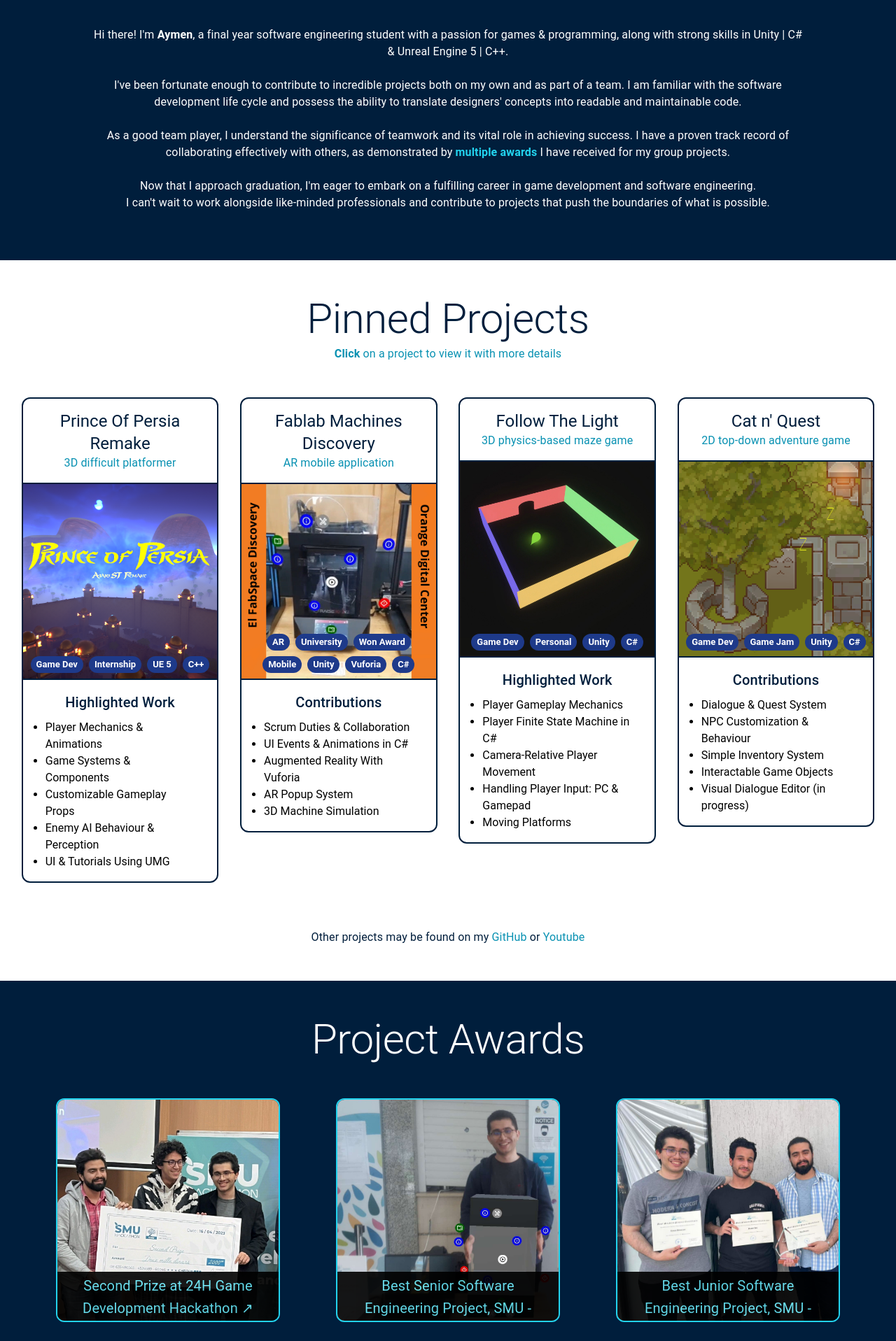
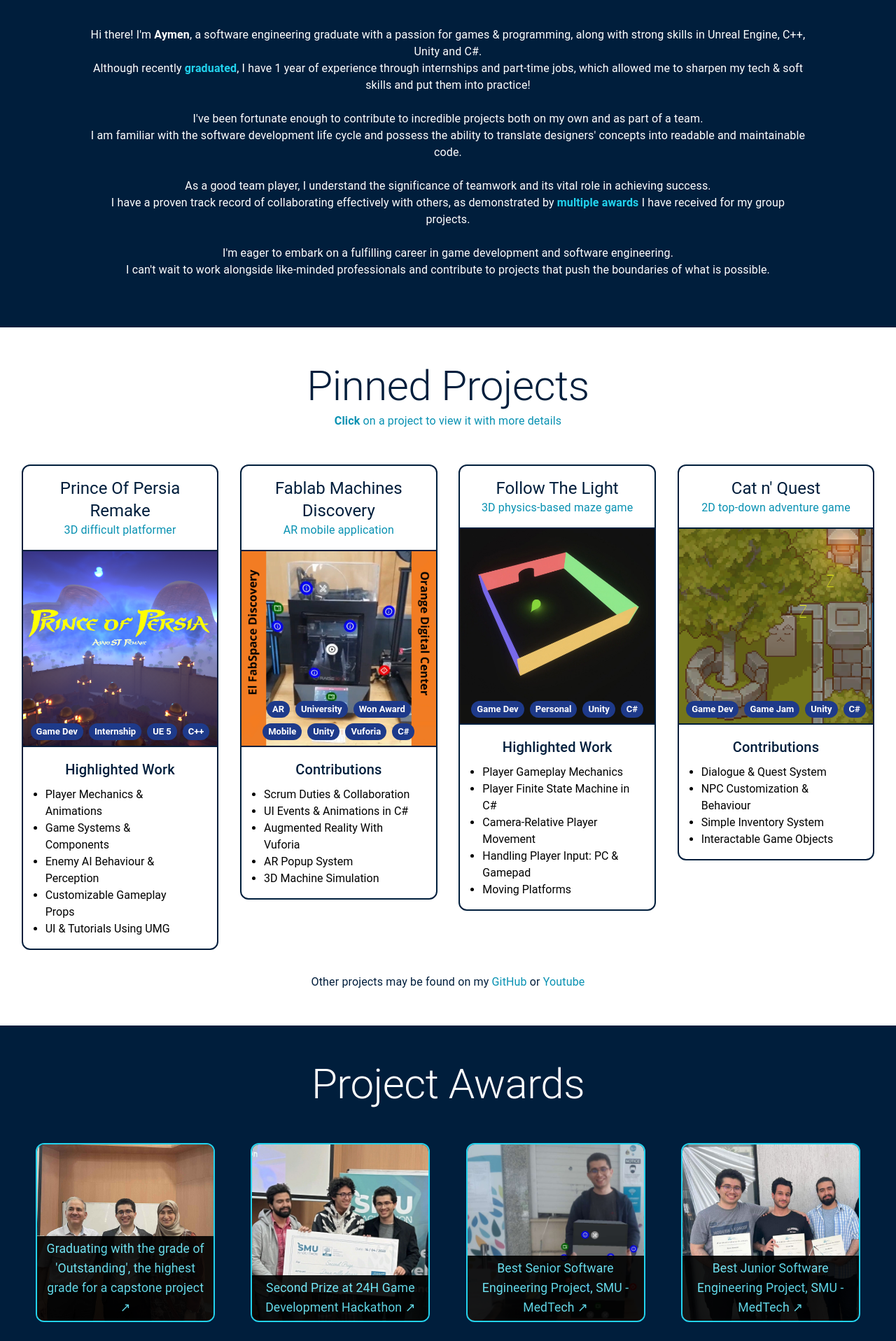
Before and after one commit to aymendps/aymendps.github.io, a React (Create React App) app: page /#/home in a window 1280 px wide. Shown: the part 880-2797 px from the top of the page at 70% size. Built offline with nearby package versions, Linux system fonts and the light colour scheme.

Commit message:
updates to portfolio following graduation

```diff
--- a/src/App.js
+++ b/src/App.js
@@ -2,7 +2,6 @@
 import Home from "./components/Home";
 import NavBar from "./components/NavBar";
 import { PINNED_PROJECTS } from "./components/ProjectList";
-import Resume from "./components/Resume";
 
 function App() {
   const generateProjectRoutes = PINNED_PROJECTS.map((project) => {
@@ -21,7 +20,6 @@
       <Routes>
         <Route path="/" element={<Navigate to="/home" replace />} />
         <Route path="/home" element={<Home />} />
-        <Route path="/resume" element={<Resume />} />
         {generateProjectRoutes}
         <Route path="*" element={<Navigate to="/home" replace />} />
       </Routes>
--- a/src/components/Footer.js
+++ b/src/components/Footer.js
@@ -4,7 +4,7 @@
   return (
     <section className="bg-black w-full p-2 screen-md:mb-[70px]">
       <Typography className="text-white text-center">
-        Copyright © 2023 by Aymen Hammami
+        Copyright © 2024 by Aymen HAMMAMI
         <br />
         <a
           href="https://www.linkedin.com/in/aymendps/"
--- a/src/components/Home.js
+++ b/src/components/Home.js
@@ -5,8 +5,6 @@
   useMediaQuery,
 } from "@mui/material";
 import { useEffect, useRef, useState } from "react";
-import ResumeIcon from "@mui/icons-material/AttachFile";
-import AboutIcon from "@mui/icons-material/Person4";
 import { useNavigate } from "react-router-dom";
 import { HashLink } from "react-router-hash-link";
 import ProjectList, { PINNED_PROJECTS } from "./ProjectList";
@@ -89,6 +87,13 @@
 
   const LINKEDIN_POSTS = [
     {
+      title:
+        "Graduating with the grade of 'Outstanding', the highest grade for a capstone project",
+      image: "/awards/capstone.jpg",
+      url: "https://www.linkedin.com/feed/update/urn:li:activity:7212445756081799168/",
+      origin: "object-center",
+    },
+    {
       title: "Second Prize at 24H Game Development Hackathon",
       image: "/awards/gamehack.jpg",
       url: "https://www.linkedin.com/feed/update/urn:li:activity:7053399477331591168/",
@@ -104,7 +109,7 @@
       title: "Best Junior Software Engineering Project, SMU - MedTech",
       image: "/awards/junior.jpg",
       url: "https://www.linkedin.com/feed/update/urn:li:activity:6932755568562462721/",
-      origin: "object-left scale-105",
+      origin: "object-left",
     },
   ];
 
@@ -192,7 +197,7 @@
 
   const aboutSection = (
     <section className="w-full bg-darkblue z-10 translate-y-[-70px] pb-0 pt-[70px] screen-md:translate-y-0 screen-md:pt-6">
-      <div className="m-auto w-[80%] pt-4 screen-md:w-[90%] screen-md:pb-12">
+      <div className="m-auto w-[80%] pt-4 screen-md:w-[90%] screen-md:pb-12 text-center">
         <Typography
           variant="h2"
           className="text-center text-white pb-4 screen-sm:text-4xl screen-md:font-bold screen-md:text-5xl"
@@ -200,23 +205,40 @@
           Welcome to my portfolio!
         </Typography>
         <br />
-        <Typography className="text-white text-center screen-md:text-justify">
-          Hi there! I'm <b>Aymen</b>, a final year software engineering student
-          with a passion for games & programming, along with strong skills in
-          Unity | C# & Unreal Engine 5 | C++.
+        <Typography className="text-white  screen-md:text-justify">
+          Hi there! I'm <b>Aymen</b>, a software engineering graduate with a
+          passion for games & programming, along with strong skills in Unreal
+          Engine, C++, Unity and C#.
+          <br />
+          Although recently{" "}
+          <b>
+            <a
+              className="text-cyan-400 hover:underline"
+              href="https://www.linkedin.com/feed/update/urn:li:activity:7212445756081799168/"
+              target="_blank"
+              rel="noreferrer"
+            >
+              graduated
+            </a>
+          </b>
+          , I have 1 year of experience through internships and part-time jobs,
+          which allowed me to sharpen my tech & soft skills and put them into
+          practice!
         </Typography>
         <br />
-        <Typography className="text-white text-center screen-md:text-justify">
+        <Typography className="text-white  screen-md:text-justify">
           I've been fortunate enough to contribute to incredible projects both
-          on my own and as part of a team. I am familiar with the software
-          development life cycle and possess the ability to translate designers'
-          concepts into readable and maintainable code.
+          on my own and as part of a team.
+          <br />I am familiar with the software development life cycle and
+          possess the ability to translate designers' concepts into readable and
+          maintainable code.
         </Typography>
         <br />
-        <Typography className="text-white text-center screen-md:text-justify">
+        <Typography className="text-white  screen-md:text-justify">
           As a good team player, I understand the significance of teamwork and
-          its vital role in achieving success. I have a proven track record of
-          collaborating effectively with others, as demonstrated by{" "}
+          its vital role in achieving success.
+          <br />I have a proven track record of collaborating effectively with
+          others, as demonstrated by{" "}
           <HashLink
             smooth
             to="/home#awards"
@@ -227,9 +249,9 @@
           I have received for my group projects.
         </Typography>
         <br />
-        <Typography className="text-white text-center screen-md:text-justify">
-          Now that I approach graduation, I'm eager to embark on a fulfilling
-          career in game development and software engineering.
+        <Typography className="text-white  screen-md:text-justify">
+          I'm eager to embark on a fulfilling career in game development and
+          software engineering.
           <br />I can't wait to work alongside like-minded professionals and
           contribute to projects that push the boundaries of what is possible.
         </Typography>
@@ -289,7 +311,7 @@
   );
 
   const findMoreSection = (
-    <section className="w-full bg-darkblue pb-12">
+    <section className="w-full bg-darkblue pb-4">
       <div className="relative">
         <div
           className="absolute top-[-70px] left-0 screen-md:top-0"
@@ -308,7 +330,7 @@
             <a
               key={post.url}
               href={post.url}
-              className="block w-1/4 screen-md:w-[90%] mb-12"
+              className="block w-1/5 screen-md:w-[90%] mb-12"
               target="_blank"
               rel="noreferrer"
             >
@@ -321,10 +343,10 @@
                     post.origin
                   }
                 />
-                <div className="absolute w-full h-[22%] bg-black opacity-90 bottom-0 left-0 px-2 py-1">
+                <div className="absolute w-full bg-black opacity-90 bottom-0 left-0 px-2 py-1">
                   <Typography
                     variant="h6"
-                    className="text-cyan-300 underline-offset-4 text-center group-hover:underline font-normal"
+                    className="text-cyan-300 underline-offset-4 text-center group-hover:underline font-normal text-[1.1rem]"
                   >
                     {post.title + " ↗"}
                   </Typography>
@@ -333,57 +355,6 @@
             </a>
           );
         })}
-      </div>
-
-      <div className="w-[90%] m-auto">
-        <Typography
-          variant="h2"
-          className="text-center text-white pb-12 screen-sm:text-4xl screen-md:font-bold screen-md:text-5xl"
-        >
-          Find more about me
-        </Typography>
-      </div>
-      <div className="w-[80%] flex screen-md:flex-wrap justify-evenly m-auto screen-md:w-full">
-        <div className="basis-[35%] screen-md:basis-[90%] screen-md:mb-6">
-          <Button
-            fullWidth
-            size="large"
-            variant="outlined"
-            className="text-cyan-400 border-cyan-400 hover:border-cyan-300 hover:text-cyan-300"
-            startIcon={<ResumeIcon />}
-            onClick={() => {
-              navigate("/resume");
-            }}
-          >
-            Resume Section
-          </Button>
-          <Typography
-            variant="caption"
-            className="text-cyan-200 text-center block pt-2 screen-md:hidden"
-          >
-            My skills, projects, education & experience in PDF format
-          </Typography>
-        </div>
-        <div className="basis-[35%] screen-md:basis-[90%]">
-          <Button
-            fullWidth
-            size="large"
-            variant="outlined"
-            className="text-cyan-400 border-cyan-400 hover:border-cyan-300 hover:text-cyan-300"
-            startIcon={<AboutIcon />}
-            onClick={() => {
-              // navigate("/about-me");
-            }}
-          >
-            About me Section
-          </Button>
-          <Typography
-            variant="caption"
-            className="text-cyan-200 text-center block pt-2 screen-md:hidden"
-          >
-            More about who I am, what I enjoy, what I do in my free time
-          </Typography>
-        </div>
       </div>
     </section>
   );
--- a/src/components/ProjectList.js
+++ b/src/components/ProjectList.js
@@ -13,8 +13,8 @@
   workDone: [
     "Player Mechanics & Animations",
     "Game Systems & Components",
+    "Enemy AI Behaviour & Perception",
     "Customizable Gameplay Props",
-    "Enemy AI Behaviour & Perception",
     "UI & Tutorials Using UMG",
   ],
   outcomes: [],
@@ -34,7 +34,6 @@
     "NPC Customization & Behaviour",
     "Simple Inventory System",
     "Interactable Game Objects",
-    "Visual Dialogue Editor (in progress)",
   ],
   outcomes: [],
   tags: ["Game Dev", "Game Jam", "Unity", "C#"],
--- a/src/components/ProjectThumbnail.js
+++ b/src/components/ProjectThumbnail.js
@@ -56,7 +56,7 @@
 
   return (
     <div
-      className="basis-[22%] screen-sm:basis-[90%] screen-md:basis-[80%] mb-[5%] relative rounded-xl overflow-hidden border-2 border-darkblue cursor-pointer group hover:bg-cyan-50"
+      className="basis-[22%] screen-sm:basis-[90%] screen-md:basis-[80%] mb-[2.5%] screen-sm:mb-[5%] relative rounded-xl overflow-hidden border-2 border-darkblue cursor-pointer group hover:bg-cyan-50"
       onClick={handleClick}
     >
       <div className="p-4">
--- a/src/components/Projects/FollowTheLight.js
+++ b/src/components/Projects/FollowTheLight.js
@@ -929,7 +929,7 @@
         title={FOLLOW_THE_LIGHT.title}
         youtubeURL="https://www.youtube-nocookie.com/embed/6Ob0HM8uoo8"
         projectType="Personal"
-        role="Gameplay Programmer"
+        role="Game Developer"
         solo={FOLLOW_THE_LIGHT.solo}
         platform="Standalone PC"
         softwareUsed="Unity - C#"
--- a/src/components/Projects/PrinceOfPersiaAtariRemake.js
+++ b/src/components/Projects/PrinceOfPersiaAtariRemake.js
@@ -665,7 +665,7 @@
         title={PRINCE_OF_PERSIA_REMAKE.title}
         youtubeURL="https://www.youtube.com/embed/ceDJjWqTJvk"
         projectType="Internship"
-        role="Gameplay Programmer"
+        role="Game Developer"
         solo={PRINCE_OF_PERSIA_REMAKE.solo}
         platform="Standalone PC"
         softwareUsed="Unreal Engine 5 - C++"
```
Also changed, not shown: src/components/NavBar.js (+2 -13 lines), src/components/Resume.js (deleted, +0 -39 lines), public/awards/capstone.jpg (added), 1 other file (tests, documents, lock files or other folders).
